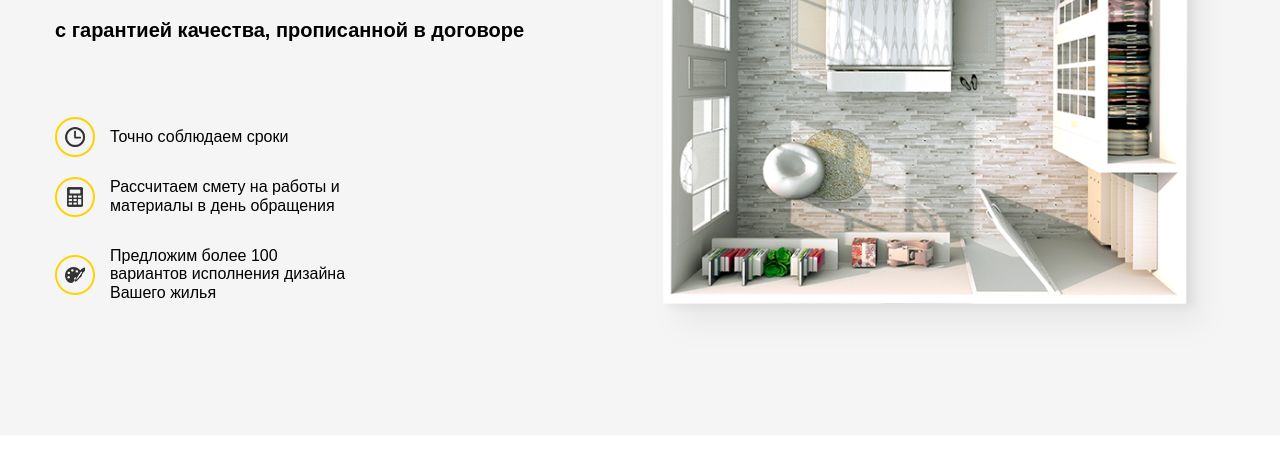
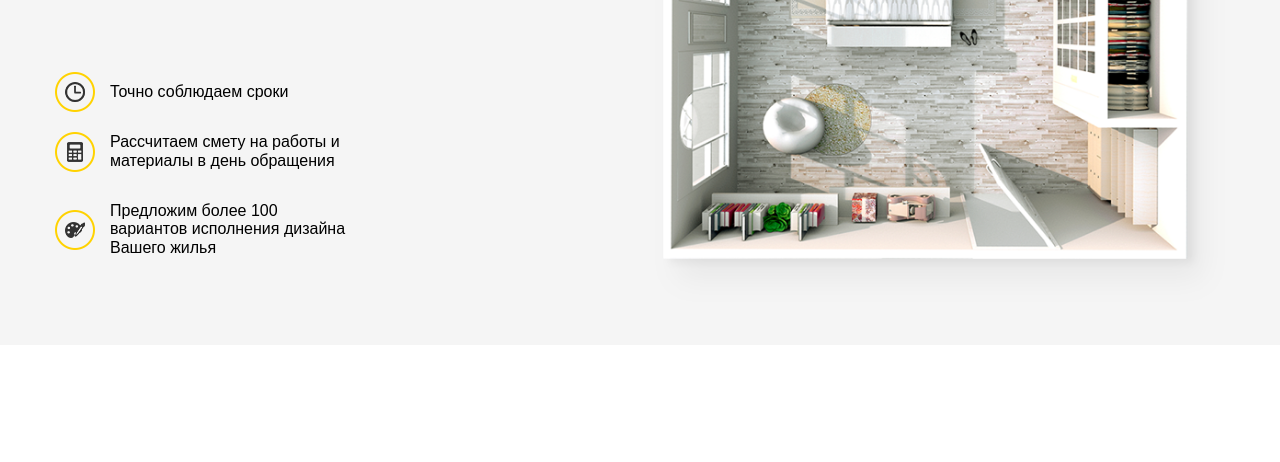
Before and after one commit to NikitaDrago/repeir, a plain HTML site: page lesson13/index.html in a window 1280 px wide. Shown: the part 338-800 px from the top of the page. Drawn offline with Linux system fonts and the light colour scheme.

Commit message:
adaptive

```diff
--- a/lesson13/sass/blocks/_warranty.sass
+++ b/lesson13/sass/blocks/_warranty.sass
@@ -32,8 +32,6 @@
         &-text
             margin-left: 15px
     &__image
-        margin-top: 45px
-        margin-bottom: 45px
         width: 570px
         height: 488px
 
```
Also changed, not shown: lesson13/css/style.css, 1 other file.
